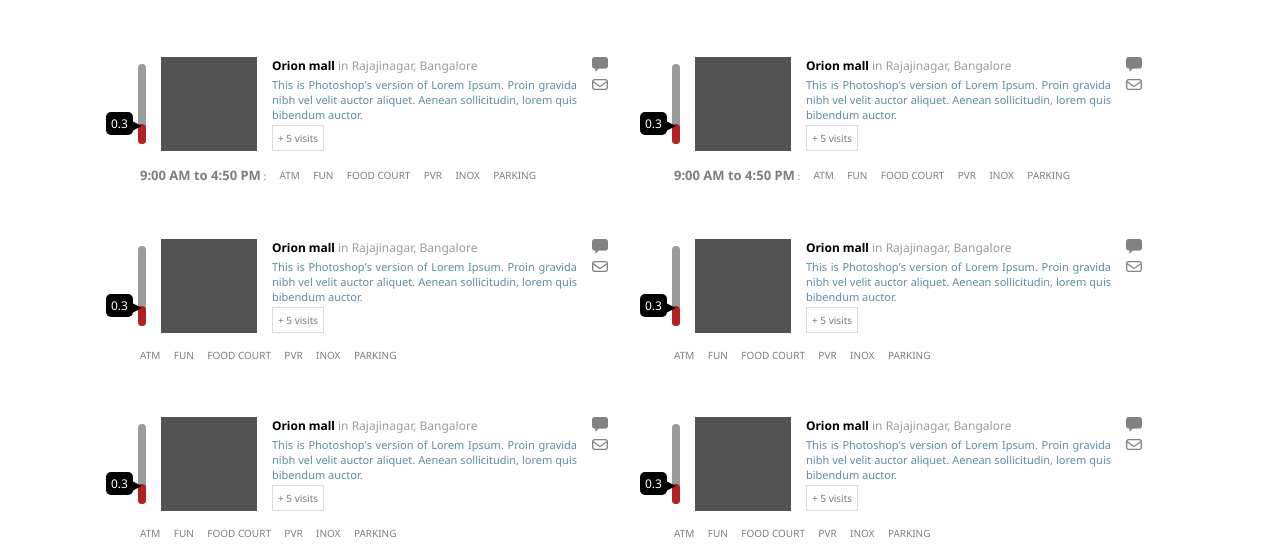
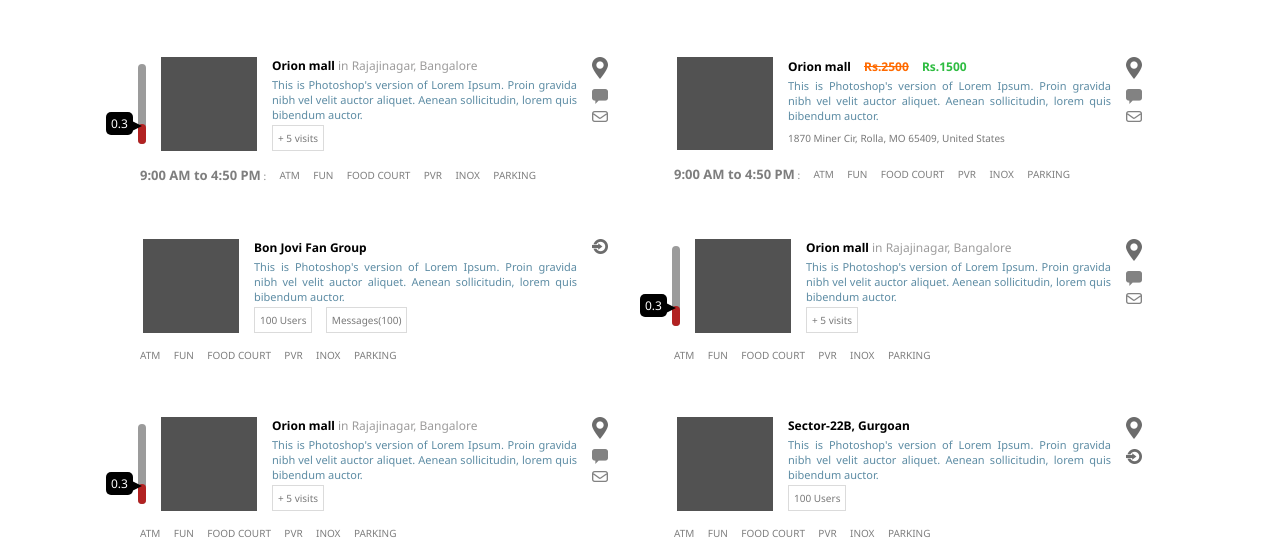
Before and after one commit to aranoah/him-mobile, a plain HTML site: page html/result.html in a window 1280 px wide. Shown: the part 407-955 px from the top of the page. Drawn offline with nearby package versions, Linux system fonts and the light colour scheme.

Commit message:
Just some changes for existing pages
Also, inclusion of vectorized logo resource.

```diff
--- a/html/css/dash.css
+++ b/html/css/dash.css
@@ -76,6 +76,11 @@
 
 .sugs:hover .text1 {
 	color: #fff;
+}
+
+.sugs:hover .sugsPic {
+	box-shadow: 0 0 3px rgba(0,0,0,.8);
+	background: #fff;
 }
 
 .text2 {
--- a/html/css/main.css
+++ b/html/css/main.css
@@ -710,7 +710,7 @@
 	border-radius: 5px;
 	background: #000;
 	color: #fff;
-	font-size: 12px;
+	font-size: 0.7em;
 }
 
 .ratingbarLeft:before {
@@ -734,7 +734,7 @@
 	border-radius: 5px;
 	background: #000;
 	color: #fff;
-	font-size: 0.8em;
+	font-size:0.7em;
 }
 
 #lower {
--- a/html/css/result.css
+++ b/html/css/result.css
@@ -265,6 +265,19 @@
 	margin-top: 5px;
 }
 
+.join {
+	background: url(../img/join.gif) no-repeat center center;
+	height: 15px;
+	width: 16px;
+}
+
+.mapicon {
+	background: url(../img/map.gif) no-repeat center center;
+	height: 22px;
+	width: 16px;
+	margin-bottom: 10px;
+}
+
 .button {
 	display:block;
 	margin-top: 30px;
--- a/html/result.html
+++ b/html/result.html
@@ -92,8 +92,9 @@
 									</div>
 								</div>
 								<div id="others">
-									<div class="chat"></div>
-									<div class="msg"></div>
+									<div class="mapicon" title="map"></div>
+									<div class="chat" title="chat"></div>
+									<div class="msg" title="message"></div>
 								</div>
 							</div>
 							<div class="xtra inlineparent">
@@ -107,29 +108,26 @@
 							</div>
 						</div><div class="tiles">
 							<div class="contentDeatils cellparent">
-								<div style="vertical-align: middle">
-									<div class="ratingContainer">
-										<div class="ratingbar" data-rating="0.3"></div>
-									</div>
-								</div>
 								<div id="stuff" class="cellparent">
 									<div id="searchImg"></div>
 									<div id="searchItems">
-										<div style="font-size: 12px;color: #9d9c9c;">
-											<span style="color: #000;font-weight: bold">Orion mall</span>
-											 in Rajajinagar, Bangalore
+										<div style="font-size: 12px;color: #9d9c9c;font-weight: bold" class="inlineparent">
+											<span style="color: #000;">Orion mall</span>
+											<span style="color: #ff6a00;text-decoration: line-through;margin-left: 10px">Rs.2500</span>
+											<span style="color: #2ebc41;margin-left: 10px">Rs.1500</span>
 										</div><div style="font-size: 11px;color: #5d8ca4;">
 											<p>
 												This is Photoshop's version  of Lorem Ipsum. Proin gravida nibh vel velit auctor aliquet. Aenean sollicitudin, lorem quis bibendum auctor.
 											</p>
-										</div><div class="visited">
-											+ 5 visits
+										</div><div class="visited" style="border: 0;padding-left: 0">
+											1870 Miner Cir, Rolla, MO 65409, United States
 										</div>
 									</div>
 								</div>
 								<div id="others">
-									<div class="chat"></div>
-									<div class="msg"></div>
+									<div class="mapicon" title="map"></div>
+									<div class="chat" title="chat"></div>
+									<div class="msg" title="message"></div>
 								</div>
 							</div>
 							<div class="xtra inlineparent">
@@ -144,29 +142,27 @@
 						</div>
 						<div class="tiles">
 							<div class="contentDeatils cellparent">
-								<div style="vertical-align: middle">
-									<div class="ratingContainer">
-										<div class="ratingbar" data-rating="0.3"></div>
-									</div>
-								</div>
 								<div id="stuff" class="cellparent">
 									<div id="searchImg"></div>
 									<div id="searchItems">
 										<div style="font-size: 12px;color: #9d9c9c;">
-											<span style="color: #000;font-weight: bold">Orion mall</span>
-											 in Rajajinagar, Bangalore
+											<span style="color: #000;font-weight: bold">Bon Jovi Fan Group</span>
 										</div><div style="font-size: 11px;color: #5d8ca4;">
 											<p>
 												This is Photoshop's version  of Lorem Ipsum. Proin gravida nibh vel velit auctor aliquet. Aenean sollicitudin, lorem quis bibendum auctor.
 											</p>
-										</div><div class="visited">
-											+ 5 visits
+										</div><div class="inlineparent">
+										<div class="visited">
+											100 Users
 										</div>
+										<div class="visited" style="margin-left: 10px">
+											Messages(100)
+										</div>
+									</div>
 									</div>
 								</div>
 								<div id="others">
-									<div class="chat"></div>
-									<div class="msg"></div>
+									<div class="join" title="Join"></div>
 								</div>
 							</div>
 							<div class="xtra inlineparent">
@@ -201,8 +197,9 @@
 									</div>
 								</div>
 								<div id="others">
-									<div class="chat"></div>
-									<div class="msg"></div>
+									<div class="mapicon" title="map"></div>
+									<div class="chat" title="chat"></div>
+									<div class="msg" title="message"></div>
 								</div>
 							</div>
 							<div class="xtra inlineparent">
@@ -237,8 +234,9 @@
 									</div>
 								</div>
 								<div id="others">
-									<div class="chat"></div>
-									<div class="msg"></div>
+									<div class="mapicon" title="map"></div>
+									<div class="chat" title="chat"></div>
+									<div class="msg" title="message"></div>
 								</div>
 							</div>
 							<div class="xtra inlineparent">
@@ -252,29 +250,23 @@
 						</div>
 						<div class="tiles">
 							<div class="contentDeatils cellparent">
-								<div style="vertical-align: middle">
-									<div class="ratingContainer">
-										<div class="ratingbar" data-rating="0.3"></div>
-									</div>
-								</div>
 								<div id="stuff" class="cellparent">
 									<div id="searchImg"></div>
 									<div id="searchItems">
 										<div style="font-size: 12px;color: #9d9c9c;">
-											<span style="color: #000;font-weight: bold">Orion mall</span>
-											 in Rajajinagar, Bangalore
+											<span style="color: #000;font-weight: bold">Sector-22B, Gurgoan</span>
 										</div><div style="font-size: 11px;color: #5d8ca4;">
 											<p>
 												This is Photoshop's version  of Lorem Ipsum. Proin gravida nibh vel velit auctor aliquet. Aenean sollicitudin, lorem quis bibendum auctor.
 											</p>
 										</div><div class="visited">
-											+ 5 visits
+											100 Users
 										</div>
 									</div>
 								</div>
 								<div id="others">
-									<div class="chat"></div>
-									<div class="msg"></div>
+									<div class="mapicon" title="map"></div>
+									<div class="join" title="join"></div>
 								</div>
 							</div>
 							<div class="xtra inlineparent">
```
Also changed, not shown: html/index.html (+3 -3 lines), Logo/a.jpg (added), Logo/b.png (added), Logo/c.png (added), html/img/join.gif (added), html/img/map.gif (added), 6 other files.
